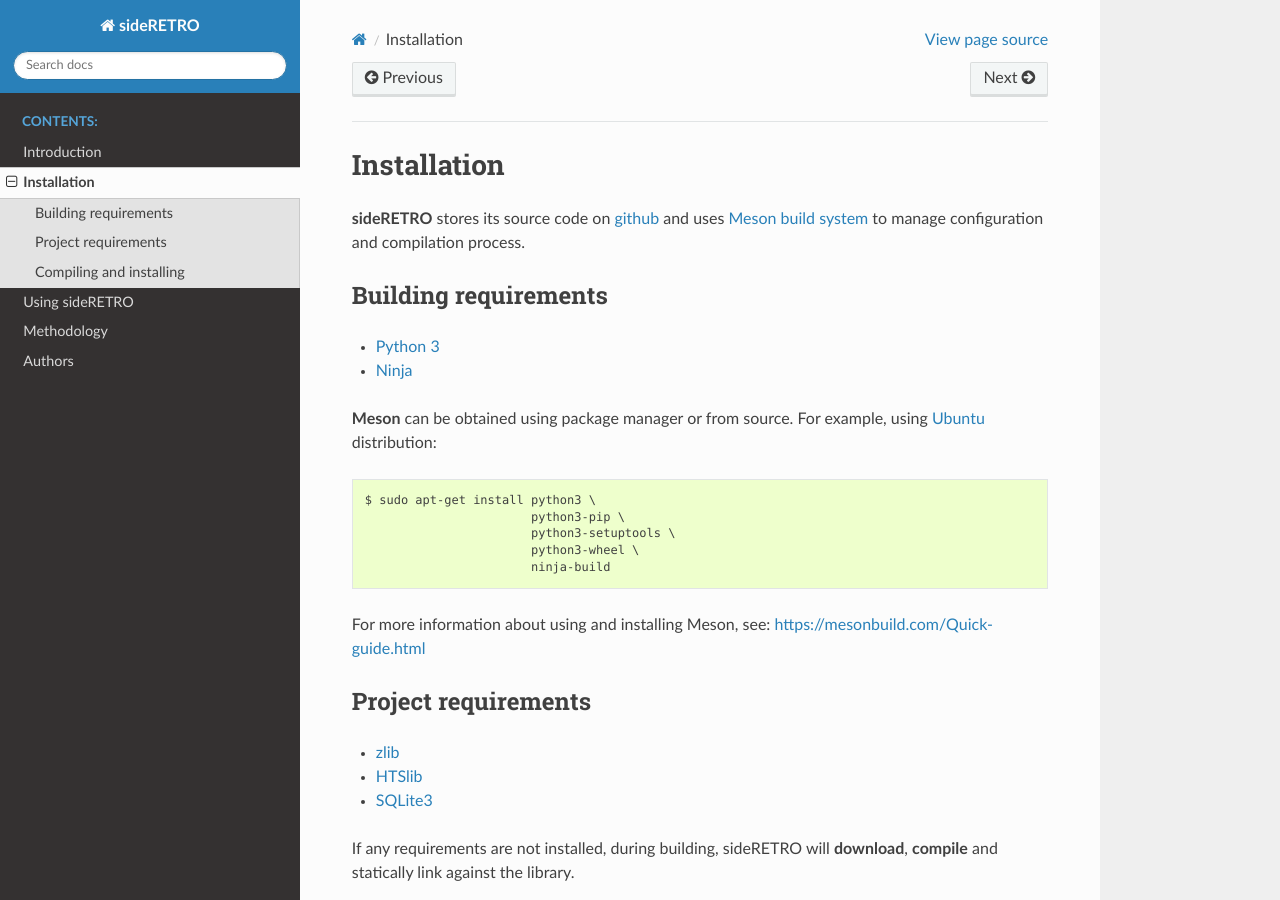
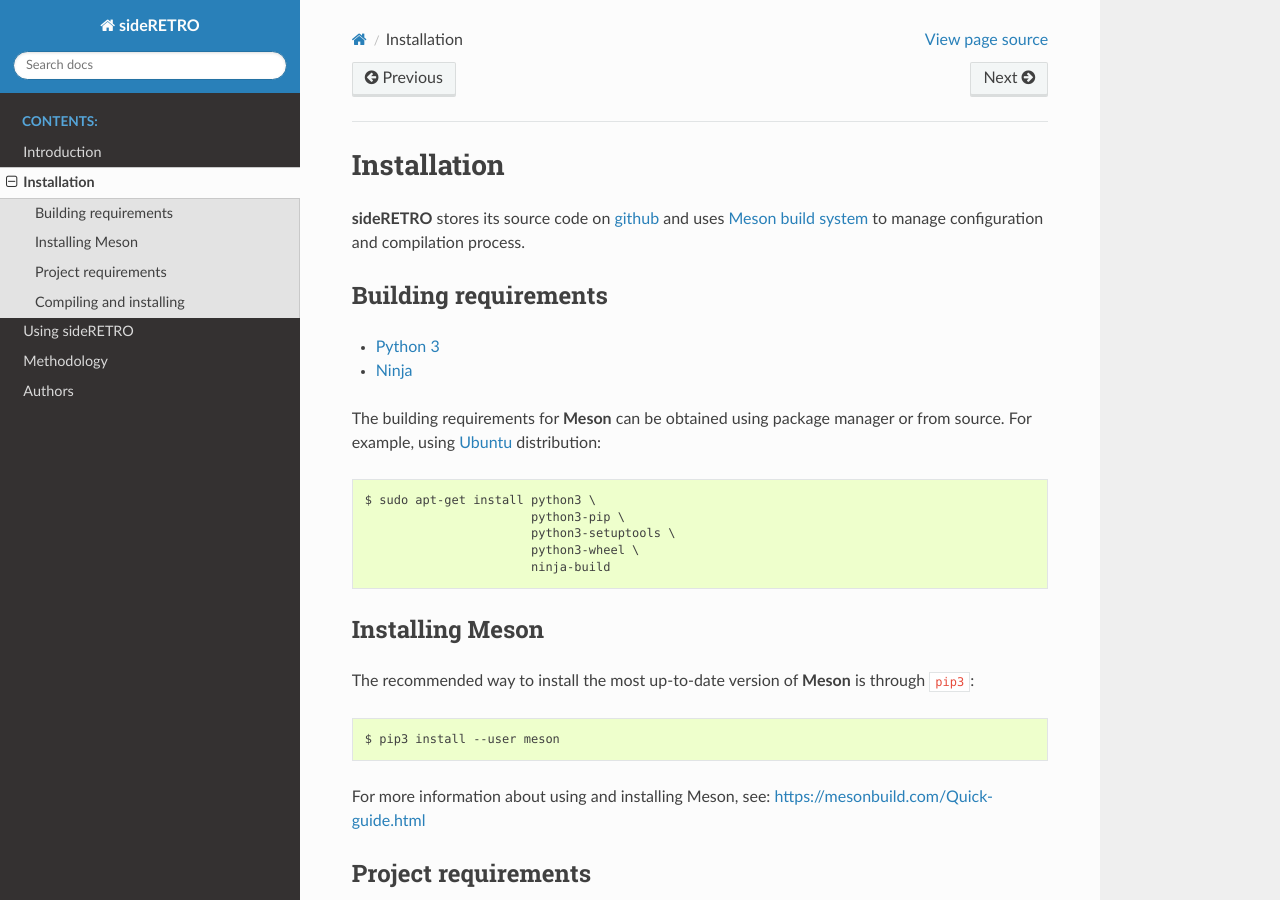
Before and after one commit to galantelab/sideRETRO, a Sphinx documentation site: the page built from docs/install.rst, in a window 1280 px wide and 900 px high. Built offline with Sphinx 7.4.7 and the Read the Docs theme 2.0.0, drawn with Linux system fonts in a browser that asks for light colours.

Commit message:
FIX: install.rst: Add 'Installing Meson'

```diff
--- a/docs/install.rst
+++ b/docs/install.rst
@@ -14,14 +14,22 @@
 - `Python 3 <https://www.python.org/>`_
 - `Ninja <https://github.com/ninja-build/ninja/>`_
 
-**Meson** can be obtained using package manager or from source. For example, using
-`Ubuntu <https://ubuntu.com/>`_ distribution::
+The building requirements for **Meson** can be obtained using package manager or
+from source. For example, using `Ubuntu <https://ubuntu.com/>`_ distribution::
 
   $ sudo apt-get install python3 \
                          python3-pip \
                          python3-setuptools \
                          python3-wheel \
                          ninja-build
+
+Installing Meson
+================
+
+The recommended way to install the most up-to-date version of
+**Meson** is through :code:`pip3`::
+
+  $ pip3 install --user meson
 
 For more information about using and installing Meson, see:
 https://mesonbuild.com/Quick-guide.html
```
